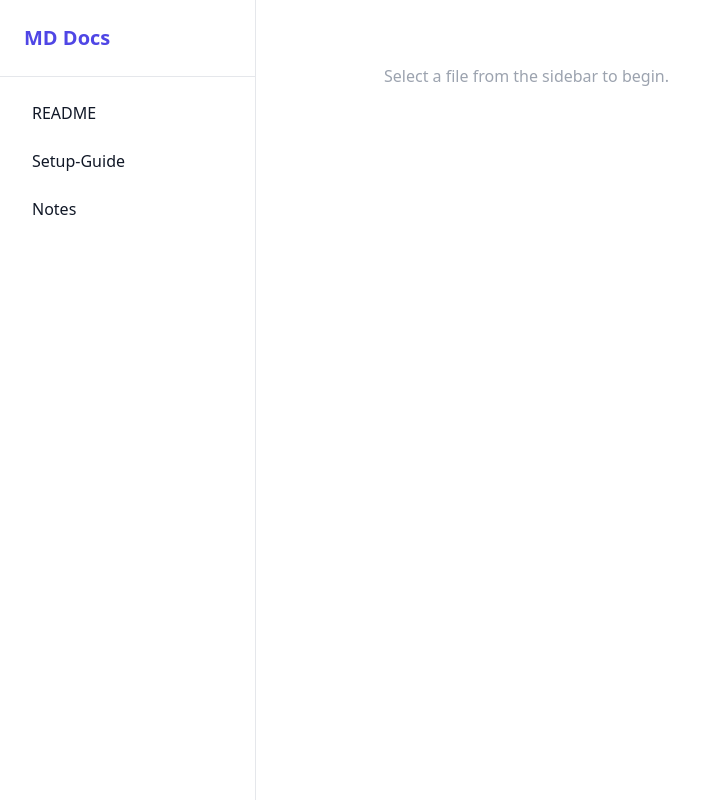
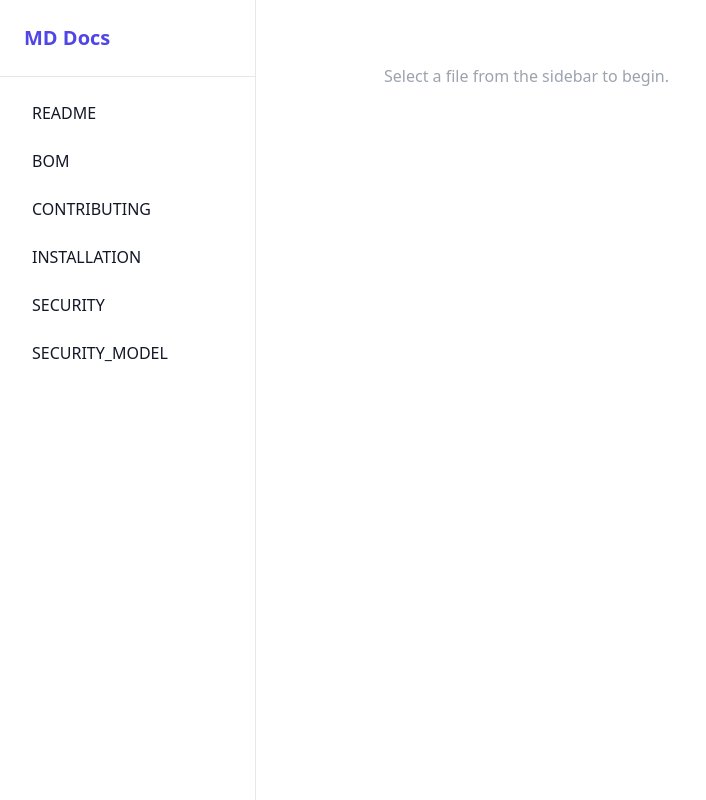
Before and after one commit to YuriGuernsey/Bugbird-NestGate, a plain HTML site: page index.html in a window 1280 px wide. Shown: the whole page, without its empty margins (0-706 px from the left). Drawn offline with nearby package versions, Linux system fonts and the light colour scheme.

Commit message:
Update index.html

```diff
--- a/index.html
+++ b/index.html
@@ -33,8 +33,12 @@
 // Add your .md filenames here
 const files = [
     'README.md',
-    'setup-guide.md',
-    'notes.md'
+    'BOM.md',
+    'CONTRIBUTING.md',
+    'INSTALLATION.md',
+    'SECURITY.md',
+    'SECURITY_MODEL.md'
+
 ];
 
 const fileListContainer = document.getElementById('file-list');
```
